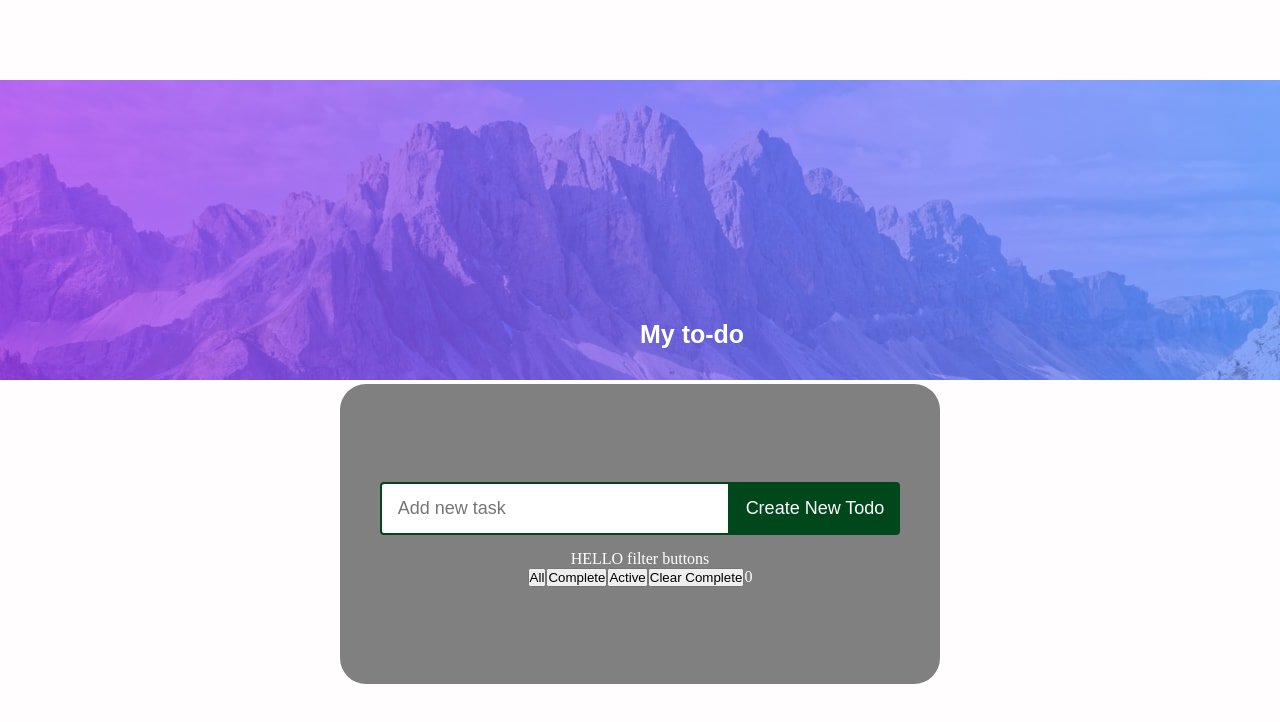
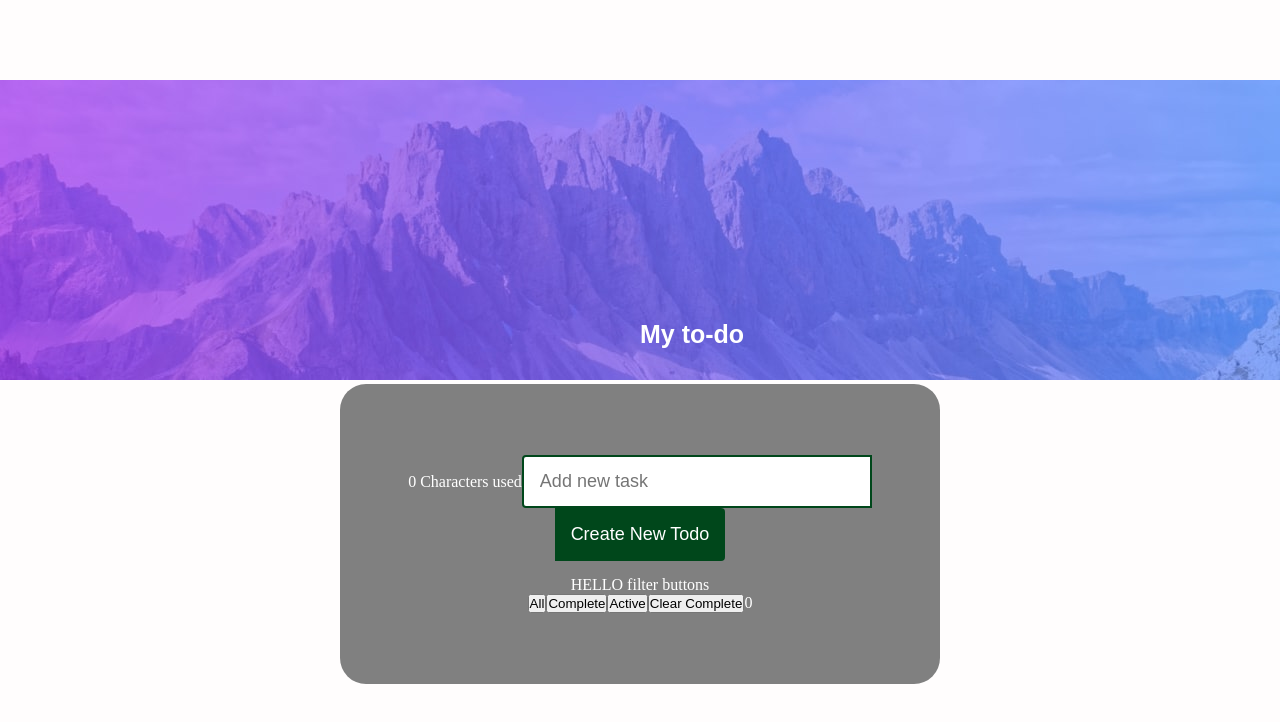
Before and after one commit to Joey19900/todoApp, a React (Create React App) app: page / in a window 1280 px wide. Shown: the top 722 px of the page. Built offline with nearby package versions, Linux system fonts and the light colour scheme.

Commit message:
Added letter counter

```diff
--- a/src/components/TaskForm/index.jsx
+++ b/src/components/TaskForm/index.jsx
@@ -10,6 +10,8 @@ function TaskForm({ handleAddTask }) {
     setInput(e.target.value);
   };
 
+  const counterLetter = input.length;
+
   const handleSend = (e) => {
     e.preventDefault();
 
@@ -18,6 +20,7 @@ function TaskForm({ handleAddTask }) {
 
   return (
     <form onSubmit={handleSend} className="taskForm">
+      <p>{counterLetter} Characters used</p>
       <input
         className="task-input"
         type="text"
--- a/src/components/TaskList/index.jsx
+++ b/src/components/TaskList/index.jsx
@@ -34,6 +34,7 @@ function TaskList() {
       return;
     }
   };
+
   const handleAddTask = (text) => {
     const newTask = {
       id: uuidv4(),
```
Also changed, not shown: src/components/TaskFilterButtons/index.jsx (+1 -6 lines).
